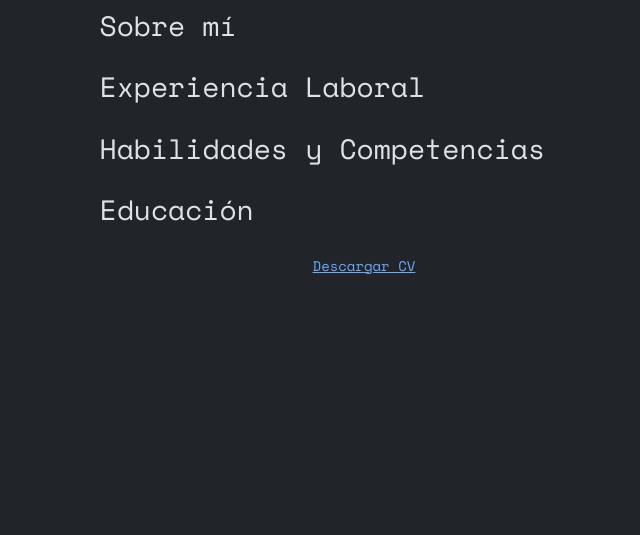
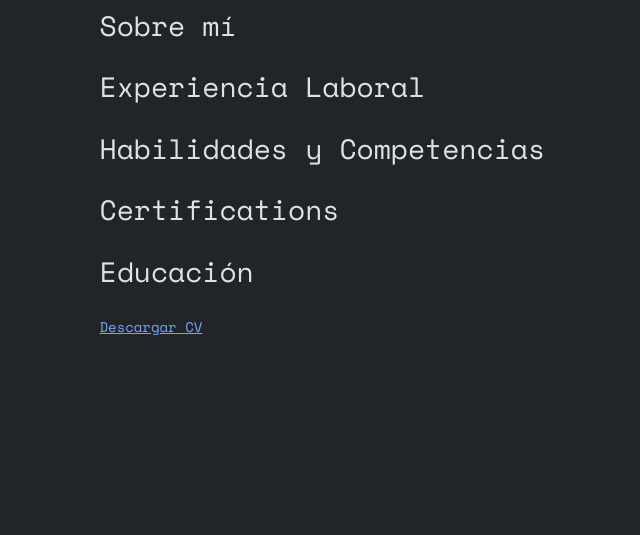
Before and after one commit to oscarenriqq/Myself, a FastAPI app: page /resume in a window 1280 px wide. Shown: the part 138-673 px from the top of the page, without its empty margins (276-916 px from the left). Run offline with FastAPI, Linux system fonts and the light colour scheme; data that the repository does not hold is empty; some libraries are stand-ins or nearby versions.

Commit message:
Refactor work experience and add certifications

```diff
--- a/templates/resume.html
+++ b/templates/resume.html
@@ -22,17 +22,19 @@
 
             <article>
                 <h2>Experiencia Laboral</h2>
-                {% for experience in work_experience %}
-                    {% set duration = experience.start_year ~ "-" ~ (experience.end_year if experience.end_year is not defined else present_message) %}
-                    <article class="d-flex flex-column">
-                            <div class="d-flex justify-content-between">
-                                <strong>{{ experience.position }}</strong>
+                <div class="d-flex flex-column gap-4">
+                    {% for experience in work_experience %}
+                        {% set duration = experience.start_year ~ "-" ~ (present_message if experience.present else experience.end_year) %}
+                        <article class="d-flex flex-row justify-content-between">
+                                <div class="d-flex flex-column w-75">
+                                    <strong>{{ experience.position }}</strong>
+                                    <span>{{ experience.company }}</span>
+                                    <p class="m-0">{{ experience.description }}</p>
+                                </div>
                                 <span>{{ duration }}</span>
-                            </div>
-                            <span>{{ experience.company }}</span>
-                            <p class="m-0">{{ experience.description }}</p>
-                    </article>
-                {% endfor %}
+                        </article>
+                    {% endfor %}
+                </div>
             </article>
 
             <article>
@@ -45,9 +47,25 @@
             </article>
 
             <article>
+                <h2>Certifications</h2>
+                <div class="d-flex flex-column gap-4">
+                    {% for certification in certifications %}
+                    <article class="d-flex flex-row justify-content-between">
+                        <div class="d-flex flex-column">
+                            <strong>{{ certification.title }}</strong>
+                            <span> {{ certification.company }} </span>
+                            <a href="{{ certification.url }}" target="_blank">Ver certificación</a>
+                        </div>
+                        <span> {{ certification.finish_date }} </span>
+                    </article>
+                    {% endfor %}
+                </div>
+            </article>
+
+            <article>
                 <h2>Educación</h2>
                 {% for education in education %}
-                {% set duration = education.start_year ~ "-" ~ (education.end_year if education.end_year is not defined else present_message) %}
+                    {% set duration = education.start_year ~ "-" ~ (present_message if education.present else education.end_year) %}
                     <article class="d-flex flex-column">
                         <div class="d-flex justify-content-between">
                             <strong>{{ education.title }}</strong>
@@ -59,7 +77,7 @@
             </article>
         </main>
 
-        <footer class="mt-4 d-flex flex-row justify-content-center">
+        <footer class="mt-4">
             <a href="/download"> Descargar CV </a>
         </footer>
 
```
